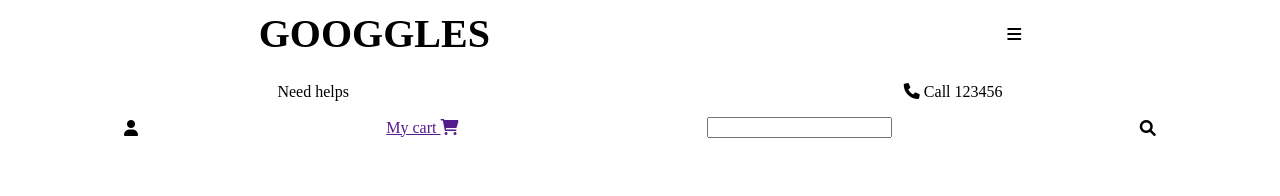
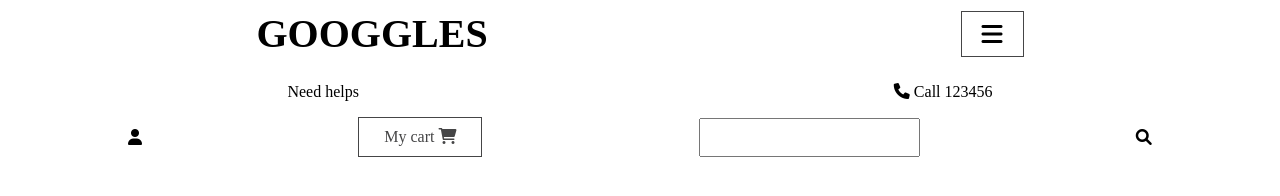
Before and after one commit to Sagender/tiendaonline, a plain HTML site: page index.html in a window 1280 px wide. Drawn offline with Linux system fonts and the light colour scheme.

Commit message:
Header terminado

```diff
--- a/index.html
+++ b/index.html
@@ -15,7 +15,7 @@
         <div class="container-flex">
             <div class="main-header-container">
                 <h1 class="main-header-title">GOOGGLES</h1>
-                <span class="fas fa-bars" id="btn-menu"></span>
+                <span class="icon-menu  fas fa-bars" id="btn-menu"></span>
                 <nav class="main-nav" id="main-nav">
                     <li class="menu--item"><a href="" class="menu-link">HOME</a></li>
                     <li class="menu--item"><a href="" class="menu-link">ABOUT</a></li>
@@ -30,8 +30,8 @@
             </div>
             <div class="main-header-container">
                 <i class="fas fa-user"></i>
-                <a href="">My cart <i class="fas fa-shopping-cart"></i></a>
-                <input type="search"><i class="fas fa-search"></i>
+                <a href="" class="main-header-btn">My cart <i class="fas fa-shopping-cart"></i></a>
+                <input type="search" class="main-header-input"><i class="fas fa-search"></i>
 
 
             </div>
--- a/style.css
+++ b/style.css
@@ -7,6 +7,9 @@ body{
 img{
     display: block;
     width: 100%;
+}
+.main-header{
+    padding: 0 20px;
 }
 .main-header-title{
     text-align: center;
@@ -27,4 +30,16 @@ img{
     border: 1px solid #454546;
     display: block;
     padding:10px 20px;
+    cursor: pointer;
 }
+.main-header-btn{
+    display: block;
+    padding: 10px 25px;
+    color: #454546;
+    border: 1px solid #454546;
+    text-decoration:none;
+}
+.main-header-input{
+    display:block;
+    padding: 10px 20px;
+}
```
